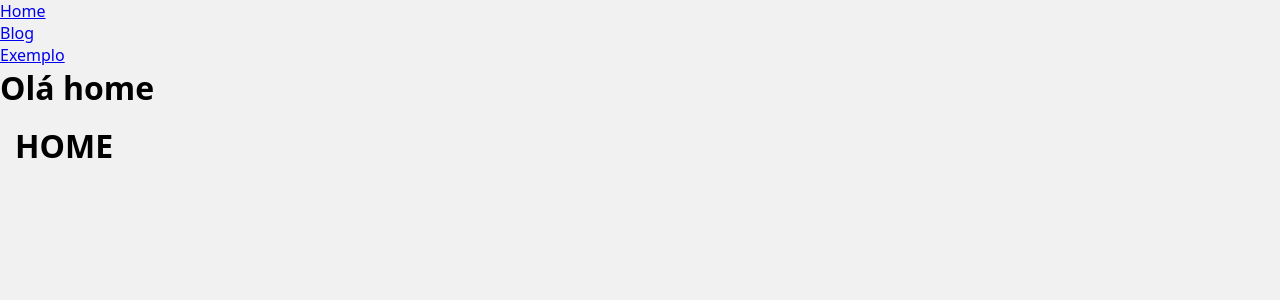
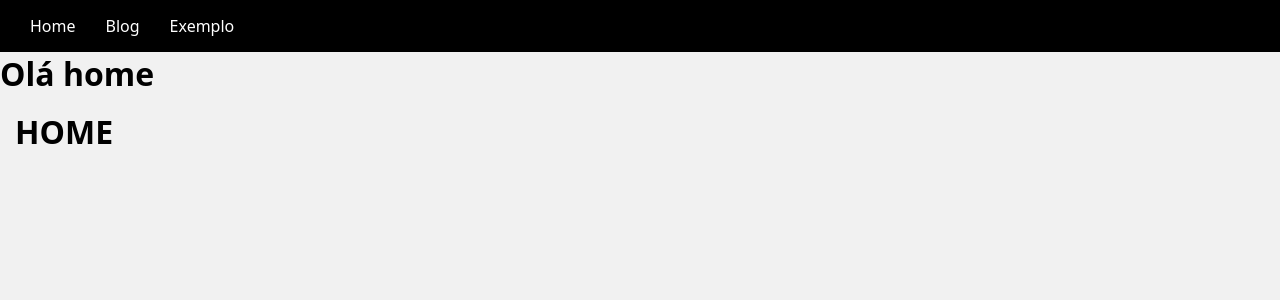
Before and after one commit to VictorGianelli/django_python_basico, a Django app: page / in a window 1280 px wide. Shown: the top 300 px of the page. Run offline with Django 4.2, Linux system fonts and the light colour scheme.

Commit message:
443. Estilizando o CSS da nav de menu

```diff
--- a/base/global/partials/menu.html
+++ b/base/global/partials/menu.html
@@ -1,5 +1,5 @@
-<nav>
-  <ul>
+<nav class="menu">
+  <ul class="menu__links">
     <li>
       <a href="{% url 'home:home' %}">Home</a>
     </li>
--- a/base/static/global/css/style.css
+++ b/base/static/global/css/style.css
@@ -7,27 +7,49 @@
   box-sizing: border-box;
 }
 
+a {
+  color: #0078e8;
+  text-decoration: none;
+}
+
+a:hover {
+  text-decoration: underline;
+}
+
 html {
   font-size: 62.5%;
 }
-
 body {
   font-size: 1.6rem;
   background: #f1f1f1;
   font-family: system-ui, -apple-system, BlinkMacSystemFont, 'Segoe UI', Roboto,
     Oxygen, Ubuntu, Cantarell, 'Open Sans', 'Helvetica Neue', sans-serif;
 }
-
 .content {
   display: grid;
   gap: 1.5rem;
   padding: 1.5rem;
 }
-
 .post {
   background: #fff;
   padding: 1.5rem;
   box-shadow: 5px 2px 5px rgba(0, 0, 0, 10%);
+}
+
+.menu {
+  background: #000;
+  padding: 0 1.5rem;
+}
+
+.menu__links {
+  list-style: none;
+  display: flex;
+}
+
+.menu__links a {
+  display: block;
+  color: #fff;
+  padding: 1.5rem;
 }
 
 @media (min-width: 600px) {
```
